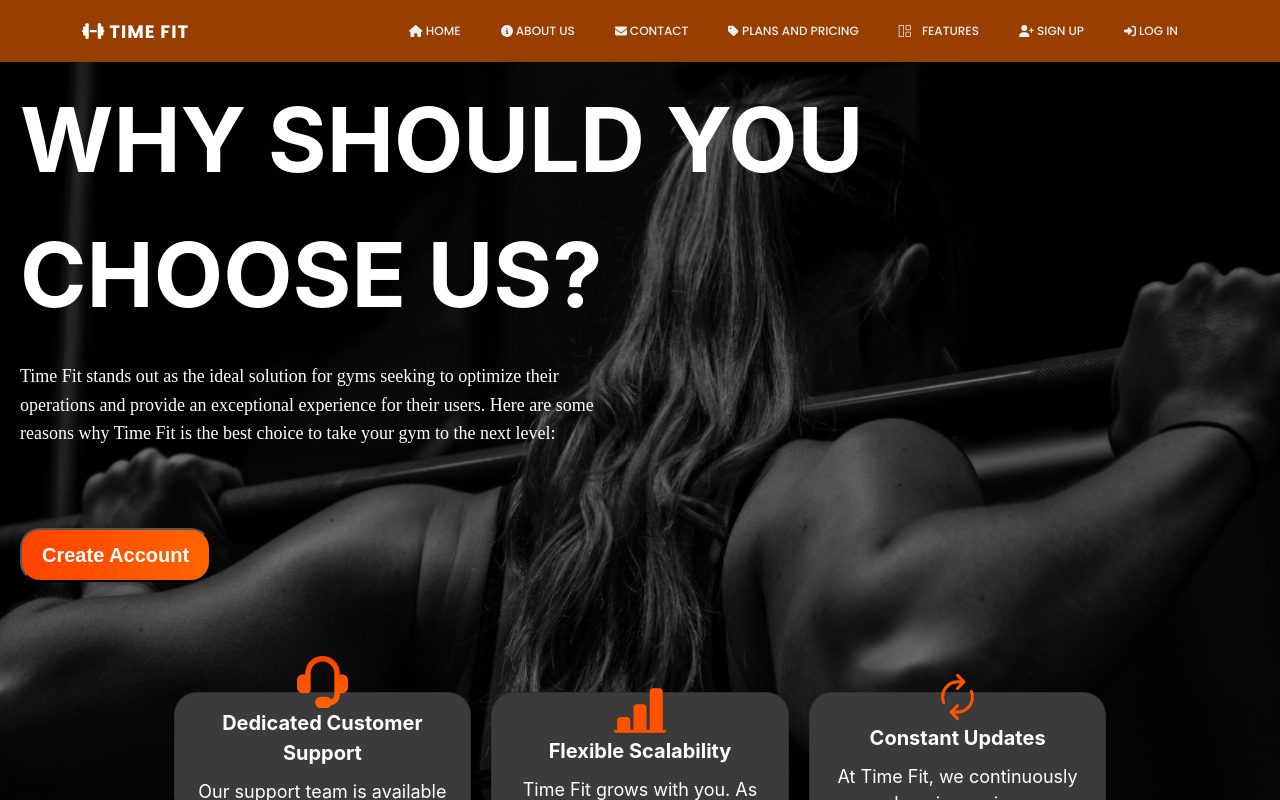
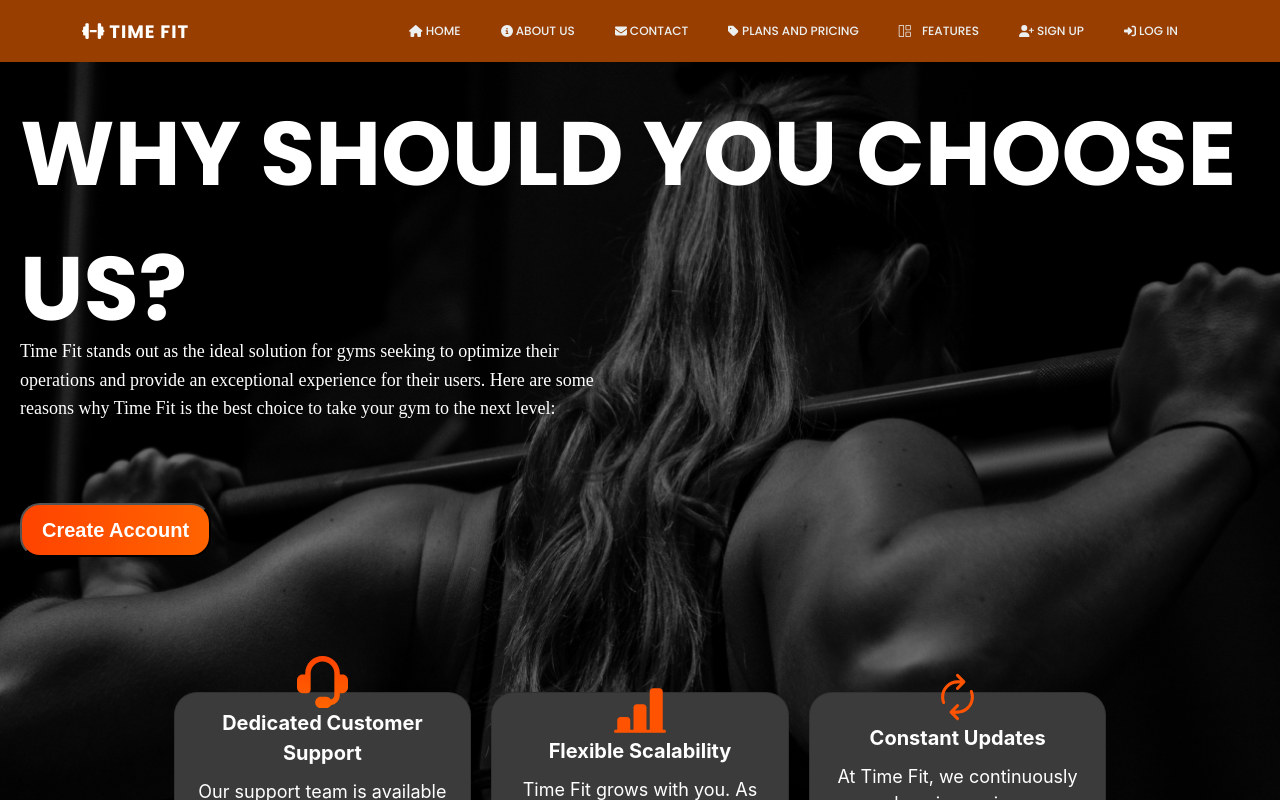
Before and after one commit to CesarSanchez19/landing_page_time_fit, a Vue app: page /Pricing in a window 1280 px wide. Shown: the top 800 px of the page. Built offline with nearby package versions, Linux system fonts and the light colour scheme; no server answers.

Commit message:
fix: Corregir error #1

```diff
--- a/src/components/Pricing.vue
+++ b/src/components/Pricing.vue
@@ -1,7 +1,6 @@
 <template>
   <section id="pricing">
     <div class="body">
-      <div class="space"></div>
       <div class="title">Why should you choose us?</div>
 
       <div class="text1">
@@ -374,6 +373,7 @@
   align-items: center;
   padding: 20px;
   position: relative;
+  font-family: 'Poppins';
 }
 
 .body::before {
@@ -392,23 +392,19 @@
   z-index: 2;
 }
 
-.space {
-  width: 100%; /* Ocupa todo el ancho del contenedor */
-  height: 50px; /* Ajusta la altura según el espacio que desees */
-  background-color: transparent; /* Sin color, solo espacio */
-}
 
 .title {
   display: flex;
   width: 100%;
   color: white;
   font-size: 80px;
-  font-family: Inter;
+  font-family: 'Poppins';
   font-weight: 700;
   text-transform: uppercase;
   word-wrap: break-word;
   position: relative; /* Posición relativa */
-  top: -20px; /* Ajusta hacia arriba */
+  top: 20px; /* Ajusta hacia arriba */
+  /* margin-top: 4em; */
   margin: 0 auto; /* Centra horizontalmente */
 }
 
```
